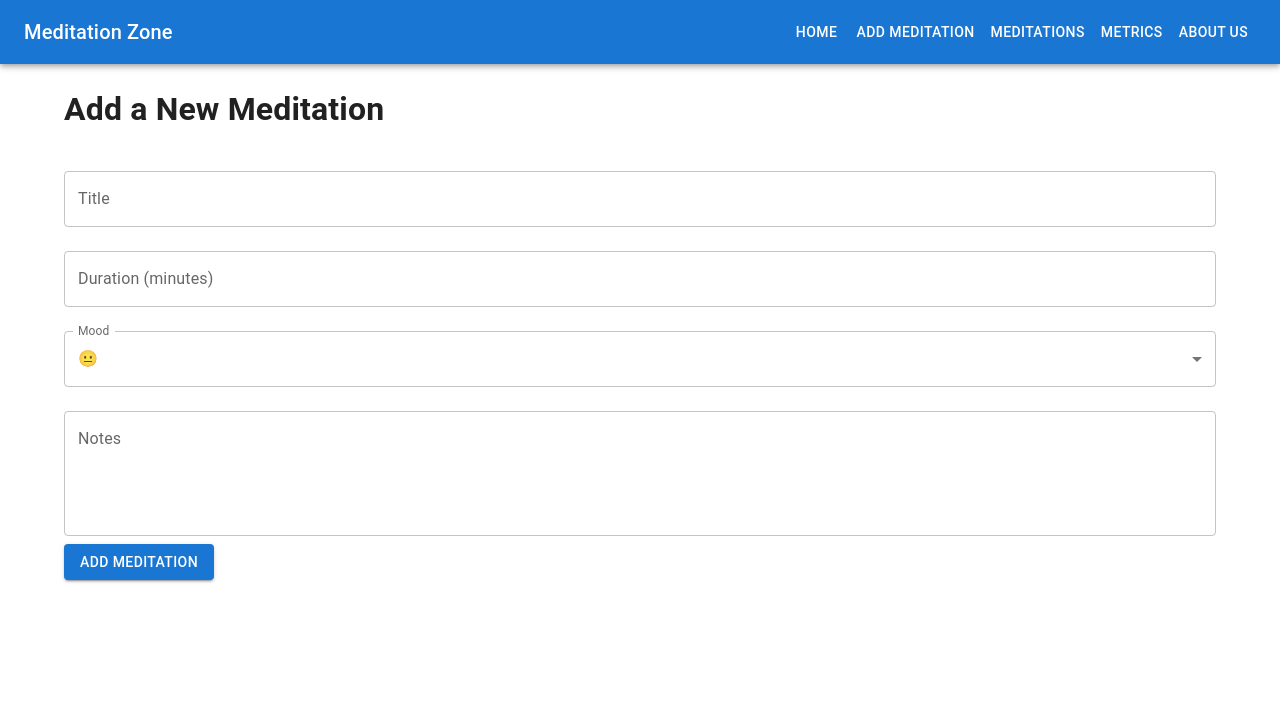
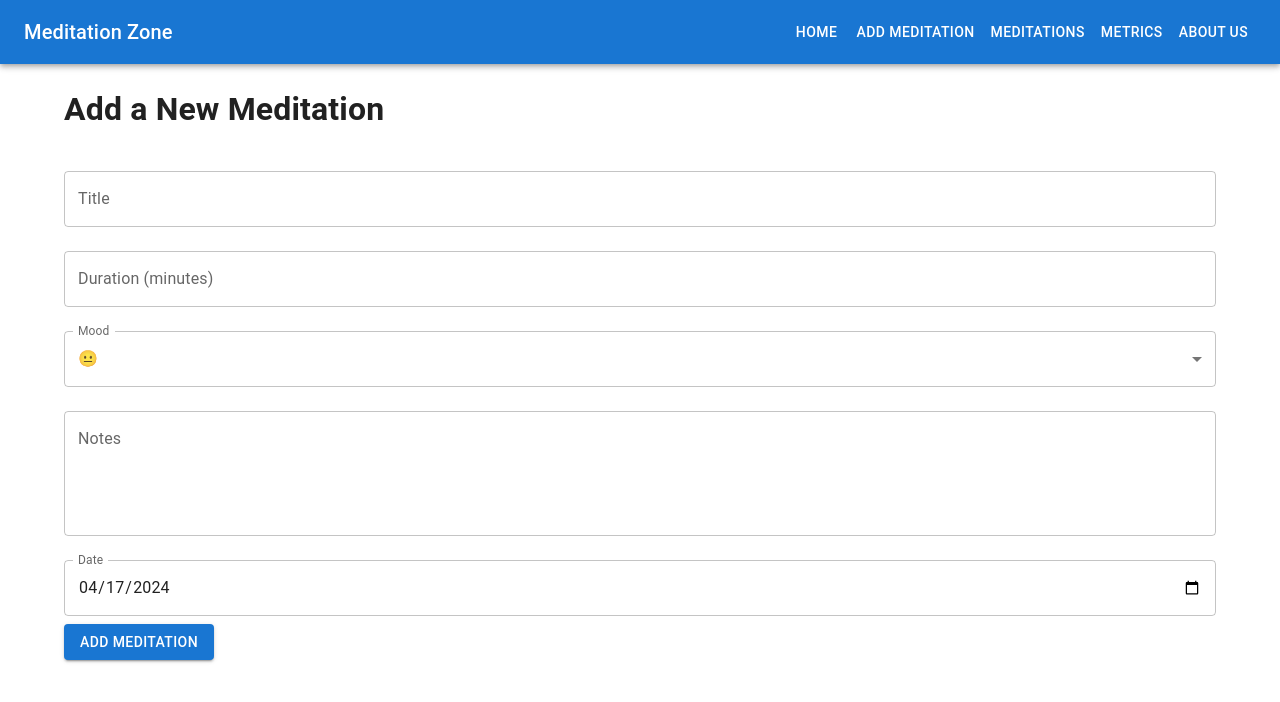
Before and after one commit to wesleysmith1/goal_tracker, a React (Create React App) app in the folder goal_tracker/react_app/: page /addmeditation in a window 1280 px wide. Shown: the top 702 px of the page. Built offline with nearby package versions, Linux system fonts and the light colour scheme.

Commit message:
added date to form and list items

```diff
--- a/goal_tracker/react_app/src/components/ListItem.js
+++ b/goal_tracker/react_app/src/components/ListItem.js
@@ -11,7 +11,8 @@ function ListItem({ item, onEdit, onDelete }) {
     title: item.title,
     duration: item.duration,
     satisfaction: item.satisfaction || 3,  // Default to 3 if undefined
-    notes: item.notes
+    notes: item.notes,
+    created_at: item.created_at  // Include created_at date
   });
 
   const handleEditChange = (field) => (event) => {
@@ -78,6 +79,15 @@ function ListItem({ item, onEdit, onDelete }) {
             onChange={handleEditChange('notes')}
             margin="normal"
           />
+          <TextField
+            label="Created Date"
+            fullWidth
+            type="date"
+            variant="outlined"
+            value={editValues.created_at.slice(0, 10)} // Ensure date format compatibility
+            onChange={handleEditChange('created_at')}
+            margin="normal"
+          />
         </CardContent>
       ) : (
         <CardContent>
@@ -85,6 +95,7 @@ function ListItem({ item, onEdit, onDelete }) {
           <p>Duration: {item.duration} minutes</p>
           <p>Satisfaction: {satisfactionToLabel[item.satisfaction]}</p>
           <p>Notes: {item.notes}</p>
+          <p>Date: {new Date(item.created_at).toLocaleDateString()}</p>
         </CardContent>
       )}
       <CardActions>
--- a/goal_tracker/react_app/src/components/MeditationForm.js
+++ b/goal_tracker/react_app/src/components/MeditationForm.js
@@ -3,14 +3,13 @@ import { useDispatch } from 'react-redux';
 import { TextField, Button, MenuItem } from '@mui/material';
 import { addMeditation } from '../reducers/meditationsSlice';
 
-// remember mood and satisfaction are synonomous
-
 function MeditationForm({ onClose }) {
   const initialState = {
     title: '',
     duration: '',
-    satisfaction: 3,
-    notes: ''
+    satisfaction: 3,  // Default satisfaction level
+    notes: '',
+    created_at: new Date().toISOString().slice(0, 10)  // Default to today's date
   };
   const [formState, setFormState] = useState(initialState);
   const dispatch = useDispatch();
@@ -21,13 +20,14 @@ function MeditationForm({ onClose }) {
 
   const handleSubmit = (event) => {
     event.preventDefault();
-    const { title, duration, satisfaction, notes } = formState;
+    const { title, duration, satisfaction, notes, created_at } = formState;
     if (!title.trim()) return;
     dispatch(addMeditation({
       title,
       duration: parseInt(duration, 10) || 0,
       satisfaction,
-      notes
+      notes,
+      created_at
     }));
     setFormState(initialState);
   };
@@ -52,6 +52,18 @@ function MeditationForm({ onClose }) {
           ))}
         </TextField>
         <TextField label="Notes" variant="outlined" value={formState.notes} onChange={handleChange('notes')} fullWidth margin="normal" multiline rows={4} />
+        <TextField
+          label="Date"
+          variant="outlined"
+          type="date"
+          value={formState.created_at}
+          onChange={handleChange('created_at')}
+          fullWidth
+          margin="normal"
+          InputLabelProps={{
+            shrink: true,  // Ensures the label does not overlap the text in the input
+          }}
+        />
         <Button variant="contained" color="primary" type="submit">Add Meditation</Button>
       </form>
     </div>
```
